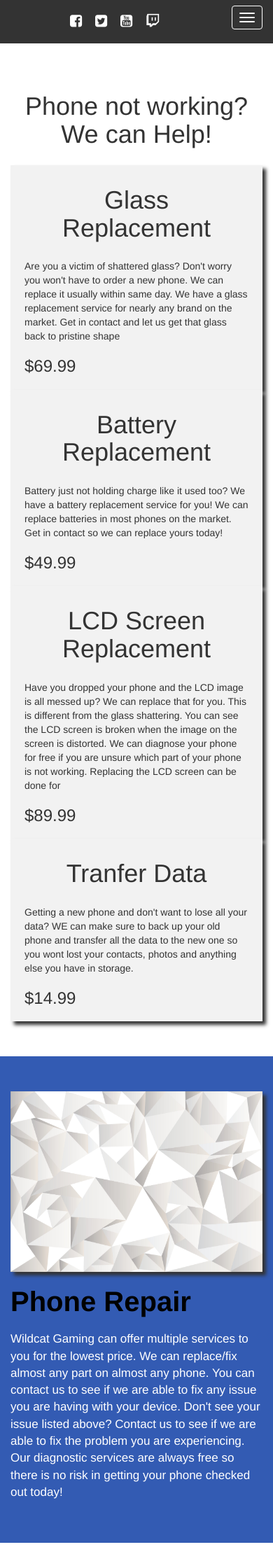
After one commit to ParkerH96/Bode-Boyz, a PHP site: page /phone-repair.html in a window 390 px wide. The commit adds this page. Shown: the top 2240 px of the page at 70% size. Run offline with PHP 8.4, Linux system fonts and the light colour scheme; some libraries are stand-ins or nearby versions.

Commit message:
Phone repair addition

```diff
--- a/css/main.css
+++ b/css/main.css
@@ -403,6 +403,6 @@ input[type=text]:focus, select:focus, textarea:focus {
 /* =================================================
                 Store Page STYLE
 ================================================== */
-.alert-warning {
-  margin-bottom: 0px;
+.store-warning {
+  margin-bottom: 0px!important;
 }
--- a/index.html
+++ b/index.html
@@ -75,7 +75,7 @@
                    strive to have the best and quickest service so many of our services are same day completion!</p>
                 </div>
                 <div class="col-md-6">
-                  <img src="images/service.jpg" alt="Wrenchs and screwdriver laying on keyboard" style="width: 120%">
+                  <img src="images/service.jpg" alt="Wrenchs and screwdriver laying on keyboard" style-"width=100%">
                 </div>
               </div>
             </div>
--- /dev/null
+++ b/phone-repair.html
@@ -0,0 +1,138 @@
+<!DOCTYPE html>
+<html>
+  <head>
+    <meta charset="utf-8">
+    <title>Wilcat Gaming: Phone Repair</title>
+
+    <script src="https://ajax.googleapis.com/ajax/libs/jquery/3.2.1/jquery.min.js"></script>
+
+    <!-- Latest compiled and minified CSS -->
+    <link rel="stylesheet" href="https://maxcdn.bootstrapcdn.com/bootstrap/3.3.7/css/bootstrap.min.css" integrity="sha384-BVYiiSIFeK1dGmJRAkycuHAHRg32OmUcww7on3RYdg4Va+PmSTsz/K68vbdEjh4u" crossorigin="anonymous">
+
+    <!-- Optional theme -->
+    <link rel="stylesheet" href="https://maxcdn.bootstrapcdn.com/bootstrap/3.3.7/css/bootstrap-theme.min.css" integrity="sha384-rHyoN1iRsVXV4nD0JutlnGaslCJuC7uwjduW9SVrLvRYooPp2bWYgmgJQIXwl/Sp" crossorigin="anonymous">
+
+    <!-- Character Set Encoding -->
+    <meta charset="utf-8">
+
+    <!-- Font Awesome -->
+    <link rel="stylesheet" href="fonts/font-awesome/css/font-awesome.min.css">
+
+    <meta name="viewport" content="width=device-width, initial-scale=1">
+
+    <!-- Main stylesheet -->
+    <link rel="stylesheet" href="css/main.css">
+
+    <script>
+      $(document).ready(function(){
+        $("#header").load("nav.html");
+        $("footer").load("footer.html");
+      });
+    </script>
+
+  </head>
+  <body>
+    <span id="header"></span>
+    <div class="web-development-page">
+      <div class="container package-container">
+        <div class="row">
+          <div class="span12">
+            <h1>Phone not working? We can Help!</h1>
+          </div>
+        </div>
+        <div class="row">
+          <div class="col-md-3">
+            <div class="package-box">
+              <h1>Glass Replacement</h1>
+              <p>Are you a victim of shattered glass? Don't worry you won't have to order a new phone. We can
+                 replace it usually within same day. We have a glass replacement service for nearly any brand
+                 on the market. Get in contact and let us get that glass back to pristine shape</p>
+                 <h3>$69.99</h3>
+            </div>
+          </div>
+          <div class="col-md-3">
+            <div class="package-box">
+              <h1>Battery Replacement</h1>
+              <p>Battery just not holding charge like it used too? We have a battery replacement service for you!
+                 We can replace batteries in most phones on the market. Get in contact so we can replace yours today!</p>
+                 <h3>$49.99</h3>
+            </div>
+          </div>
+          <div class="col-md-3">
+            <div class="package-box">
+              <h1>LCD Screen Replacement</h1>
+              <p>Have you dropped your phone and the LCD image is all messed up? We can replace that for you. This
+                 is different from the glass shattering. You can see the LCD screen is broken when the image on the
+                 screen is distorted. We can diagnose your phone for free if you are unsure which part of your phone
+                 is not working. Replacing the LCD screen can be done for</p>
+                 <h3>$89.99</h3>
+            </div>
+          </div>
+          <div class="col-md-3">
+            <div class="package-box">
+              <h1>Tranfer Data</h1>
+              <p>Getting a new phone and don't want to lose all your data? WE can make sure to back up your
+                 old phone and transfer all the data to the new one so you wont lost your contacts, photos and
+                 anything else you have in storage.</p>
+                 <h3>$14.99</h3>
+            </div>
+          </div>
+        </div>
+      </div>
+      <div class="full-width">
+        <div class="container">
+          <div class="row">
+            <div class="col-md-6">
+              <img src="images/bg-white.jpg" alt="photo of people gaming on desktops">
+            </div>
+            <div class="col-md-6">
+              <h1>Phone Repair</h1>
+              <p>Wildcat Gaming can offer multiple services to you for the lowest price. We can replace/fix almost
+                 any part on almost any phone. You can contact us to see if we are able to fix any issue you are
+                 having with your device. Don't see your issue listed above? Contact us to see if we are able to fix
+                 the problem you are experiencing. Our diagnostic services are always free so there is no risk in getting
+                 your phone checked out today!</p>
+            </div>
+          </div>
+        </div>
+      </div>
+      <div class="full-width">
+        <div class="container">
+          <div class="row">
+            <div class="col-md-6">
+              <h1>Sample Header</h1>
+              <p>Lorem Ipsum is simply dummy text of the printing and typesetting industry. Lorem Ipsum has been
+                the industry's standard dummy text ever since the 1500s, when an unknown printer took a galley of
+                type and scrambled it to make a type specimen book. It has survived not only five centuries, but
+                also the leap into electronic typesetting, remaining essentially unchanged. It was popularised in
+                the 1960s with the release of Letraset sheets containing Lorem Ipsum passages, and more recently
+                with desktop publishing software like Aldus PageMaker including versions of Lorem Ipsum.</p>
+            </div>
+            <div class="col-md-6">
+              <img src="images/bg-white.jpg" alt="photo of people gaming on desktops">
+            </div>
+          </div>
+        </div>
+      </div>
+      <div class="full-width">
+        <div class="container">
+          <div class="row">
+            <div class="col-md-6">
+              <img src="images/bg-white.jpg" alt="photo of people gaming on desktops">
+            </div>
+            <div class="col-md-6">
+              <h1>Sample Header</h1>
+              <p>Lorem Ipsum is simply dummy text of the printing and typesetting industry. Lorem Ipsum has been
+                the industry's standard dummy text ever since the 1500s, when an unknown printer took a galley of
+                type and scrambled it to make a type specimen book. It has survived not only five centuries, but
+                also the leap into electronic typesetting, remaining essentially unchanged. It was popularised in
+                the 1960s with the release of Letraset sheets containing Lorem Ipsum passages, and more recently
+                with desktop publishing software like Aldus PageMaker including versions of Lorem Ipsum.</p>
+            </div>
+          </div>
+        </div>
+      </div>
+    </div>
+    <footer id="footer"></footer>
+  </body>
+</html>
--- a/services.html
+++ b/services.html
@@ -48,7 +48,7 @@
           </a>
         </div>
         <div class="col-md-4">
-          <a href="#">
+          <a href="phone-repair.html">
             <div class="service-box row-1">
               <h1>Phone Repair</h1>
               <center><i class="fa fa-mobile" aria-hidden="true"></i></center>
--- a/store.html
+++ b/store.html
@@ -33,7 +33,7 @@
   </head>
   <body>
     <span id="header"></span>
-      <div class="alert alert-warning" role="alert">
+      <div class="alert alert-warning store-warning" role="alert">
         <div class="container"><center>
           <img src="images/construction.png" alt="construction symbol">
           <br>
```
Also changed, not shown: images/service.jpg.
